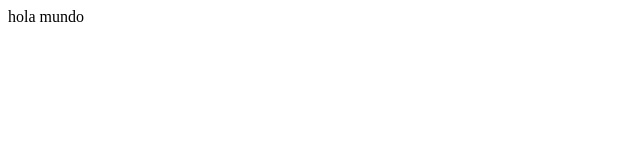
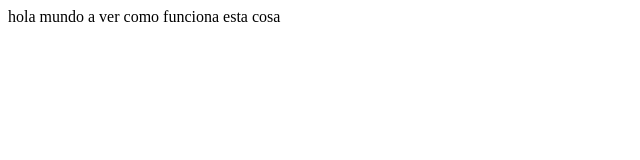
Before and after one commit to varo-102/tributo-domingo, a plain HTML site: page index.html in a window 1280 px wide. Shown: the whole page, without its empty margins (0-640 px from the left). Drawn offline with Linux system fonts and the light colour scheme.

Commit message:
prueba en github cambios
adicional

```diff
--- a/index.html
+++ b/index.html
@@ -5,5 +5,6 @@
     </head>
     <body>
         hola mundo
+        a ver como funciona esta cosa
     </body>
 </html>
```
